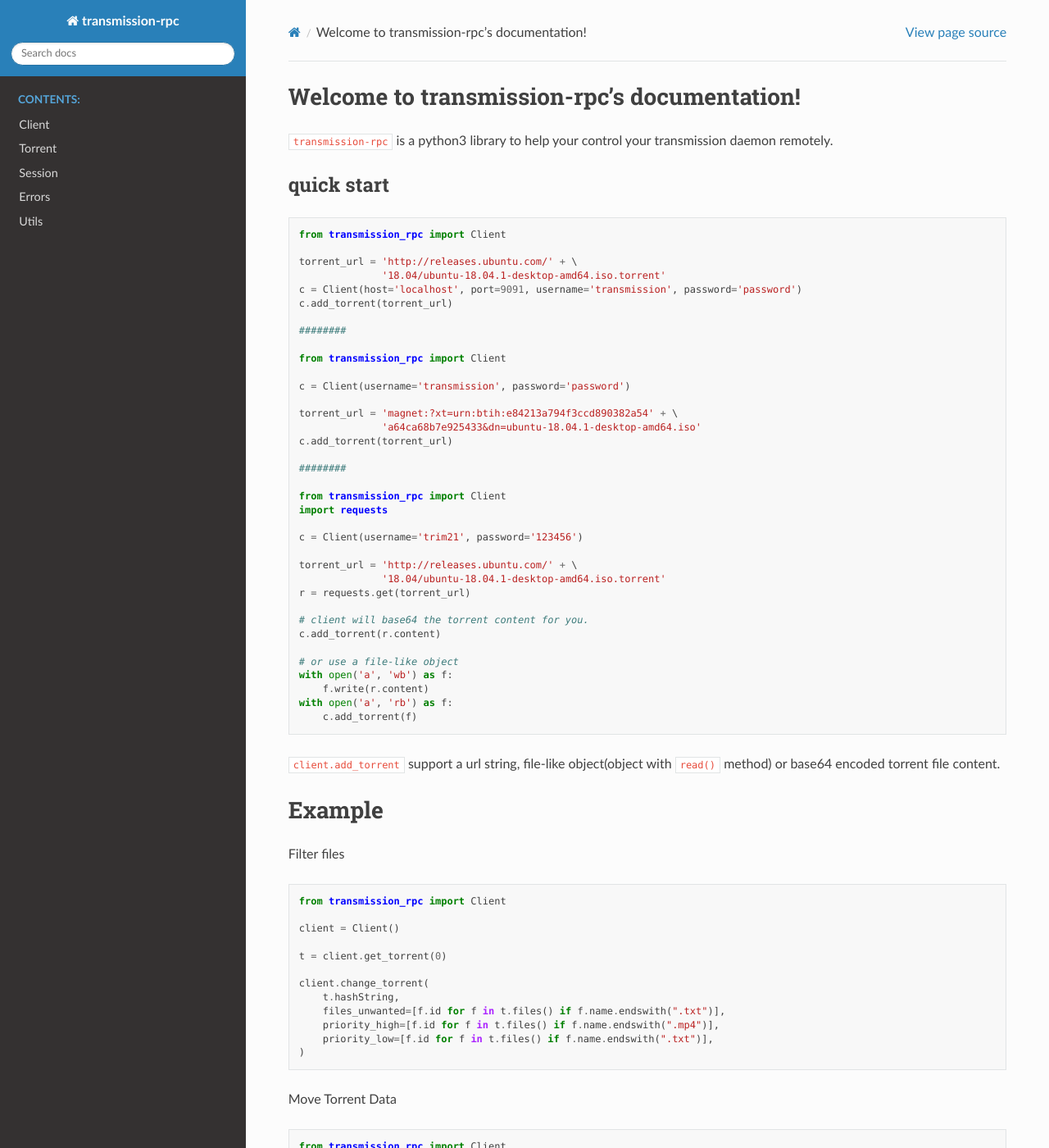
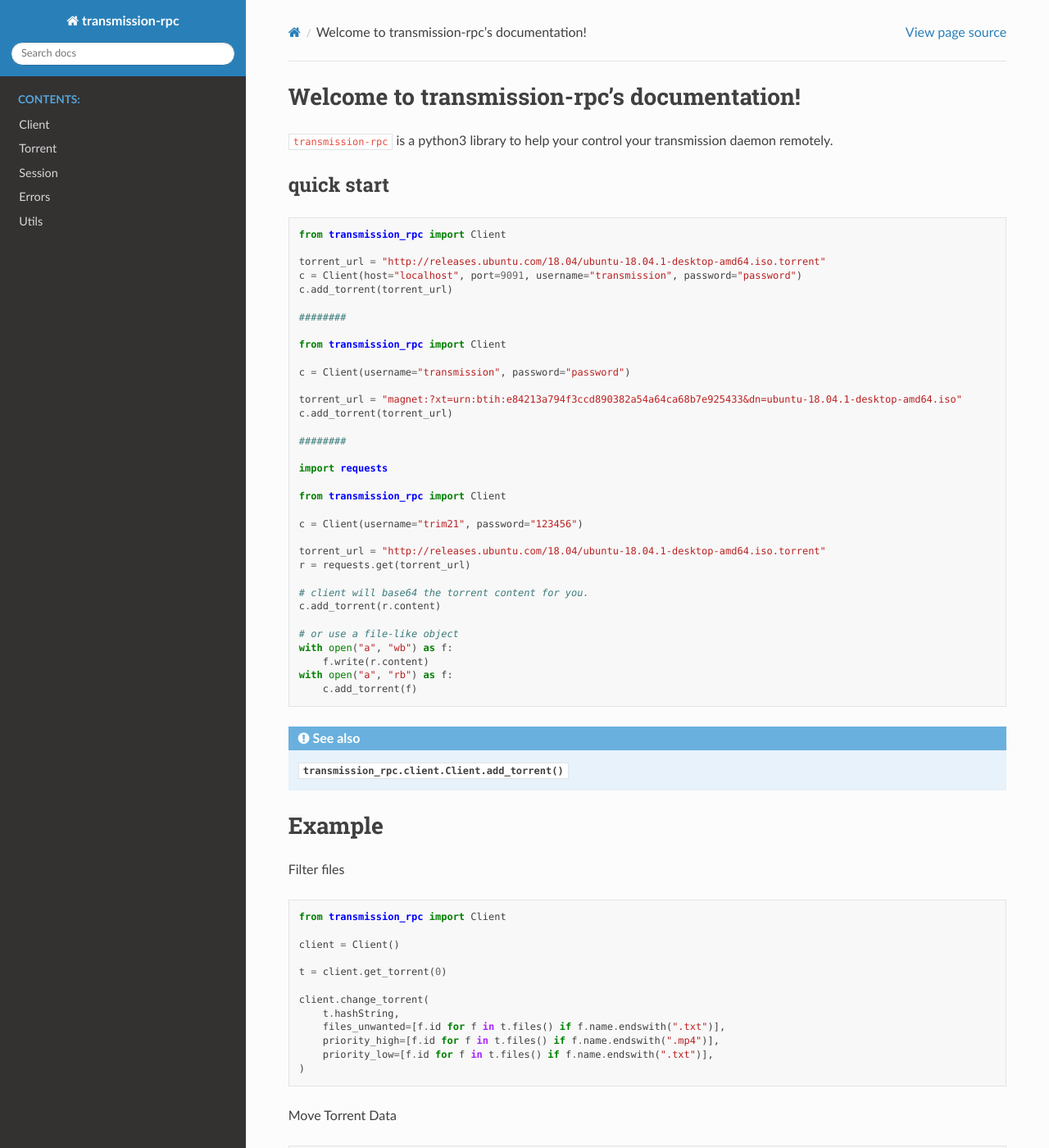
Before and after one commit to trim21/transmission-rpc, a Sphinx documentation site: the page built from docs/source/index.rst, in a window 1280 px wide and 1400 px high. Shown: the whole window at 82% size. Built offline with Sphinx 7.4.7 and the Read the Docs theme 2.0.0, drawn with Linux system fonts in a browser that asks for light colours; some of the changed lines change nothing that is shown.

Commit message:
docs: move quick-start to seprated file

```diff
--- /dev/null
+++ b/docs/source/examples/quick-start.py
@@ -0,0 +1,34 @@
+from transmission_rpc import Client
+
+torrent_url = "http://releases.ubuntu.com/18.04/ubuntu-18.04.1-desktop-amd64.iso.torrent"
+c = Client(host="localhost", port=9091, username="transmission", password="password")
+c.add_torrent(torrent_url)
+
+########
+
+from transmission_rpc import Client
+
+c = Client(username="transmission", password="password")
+
+torrent_url = "magnet:?xt=urn:btih:e84213a794f3ccd890382a54a64ca68b7e925433&dn=ubuntu-18.04.1-desktop-amd64.iso"
+c.add_torrent(torrent_url)
+
+########
+
+import requests
+
+from transmission_rpc import Client
+
+c = Client(username="trim21", password="123456")
+
+torrent_url = "http://releases.ubuntu.com/18.04/ubuntu-18.04.1-desktop-amd64.iso.torrent"
+r = requests.get(torrent_url)
+
+# client will base64 the torrent content for you.
+c.add_torrent(r.content)
+
+# or use a file-like object
+with open("a", "wb") as f:
+    f.write(r.content)
+with open("a", "rb") as f:
+    c.add_torrent(f)
--- a/docs/source/index.rst
+++ b/docs/source/index.rst
@@ -12,50 +12,11 @@
 quick start
 -------------------------
 
-.. code-block:: python
+.. literalinclude:: examples/quick-start.py
 
-    from transmission_rpc import Client
+.. seealso::
 
-    torrent_url = 'http://releases.ubuntu.com/' + \
-                  '18.04/ubuntu-18.04.1-desktop-amd64.iso.torrent'
-    c = Client(host='localhost', port=9091, username='transmission', password='password')
-    c.add_torrent(torrent_url)
-
-    ########
-
-    from transmission_rpc import Client
-
-    c = Client(username='transmission', password='password')
-
-    torrent_url = 'magnet:?xt=urn:btih:e84213a794f3ccd890382a54' + \
-                  'a64ca68b7e925433&dn=ubuntu-18.04.1-desktop-amd64.iso'
-    c.add_torrent(torrent_url)
-
-    ########
-
-    from transmission_rpc import Client
-    import requests
-
-    c = Client(username='trim21', password='123456')
-
-    torrent_url = 'http://releases.ubuntu.com/' + \
-                  '18.04/ubuntu-18.04.1-desktop-amd64.iso.torrent'
-    r = requests.get(torrent_url)
-
-    # client will base64 the torrent content for you.
-    c.add_torrent(r.content)
-
-    # or use a file-like object
-    with open('a', 'wb') as f:
-        f.write(r.content)
-    with open('a', 'rb') as f:
-        c.add_torrent(f)
-
-:code:`client.add_torrent` support a url string,
-file-like object(object with :code:`read()` method)
-or base64 encoded torrent file content.
-
-
+   :py:func:`transmission_rpc.client.Client.add_torrent`
 
 Example
 =======
```
